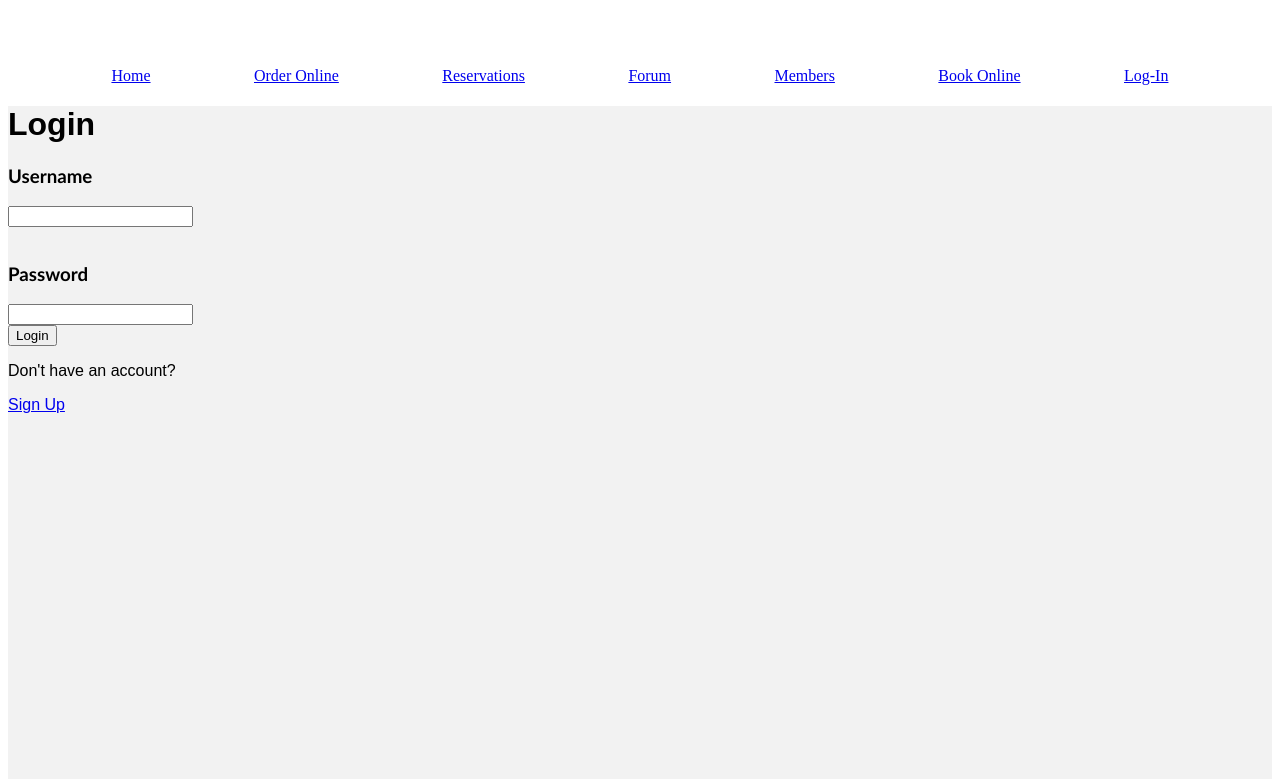
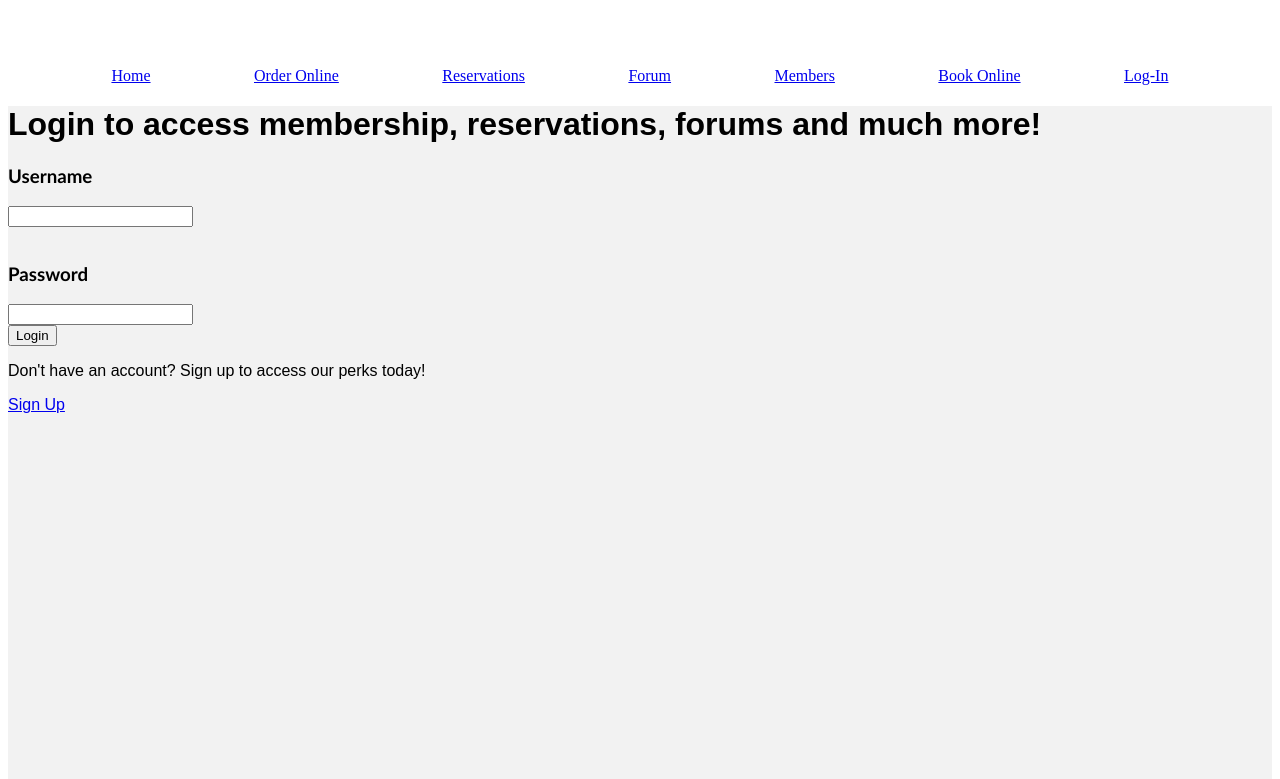
Before and after one commit to TheRealBattles12/reactWaka, a React (Vite) app: page /Login in a window 1280 px wide. Shown: the part 441-1220 px from the top of the page. Built offline with nearby package versions, Linux system fonts and the light colour scheme.

Commit message:
First Commit

```diff
--- a/src/pages/Login.css
+++ b/src/pages/Login.css
@@ -2,6 +2,8 @@
     font-family: Arial, sans-serif;
     margin: 0;
     padding: 0;
+    display: flexbox;
+    align-items: center;
     height: 100vh;
     background-color: #f2f2f2;
 }
--- a/src/pages/Login.jsx
+++ b/src/pages/Login.jsx
@@ -10,7 +10,7 @@ const Login = () => {
           <Link to={"/Login"}></Link>
       <Header/>
      <div className="Login">
-      <h1>Login</h1>
+      <h1>Login to access membership, reservations, forums and much more!</h1>
         <div className="Username">
         <h3>Username</h3>
         <input type="text" id="username" name="username" required></input>
@@ -22,7 +22,7 @@ const Login = () => {
        </div>
        <button type="submit">Login</button>
        <div class="signup-option">
-            <p>Don't have an account?</p>
+            <p>Don't have an account? Sign up to access our perks today!</p>
             <a href="/Signup">Sign Up</a>
         </div>
       </div>
```
